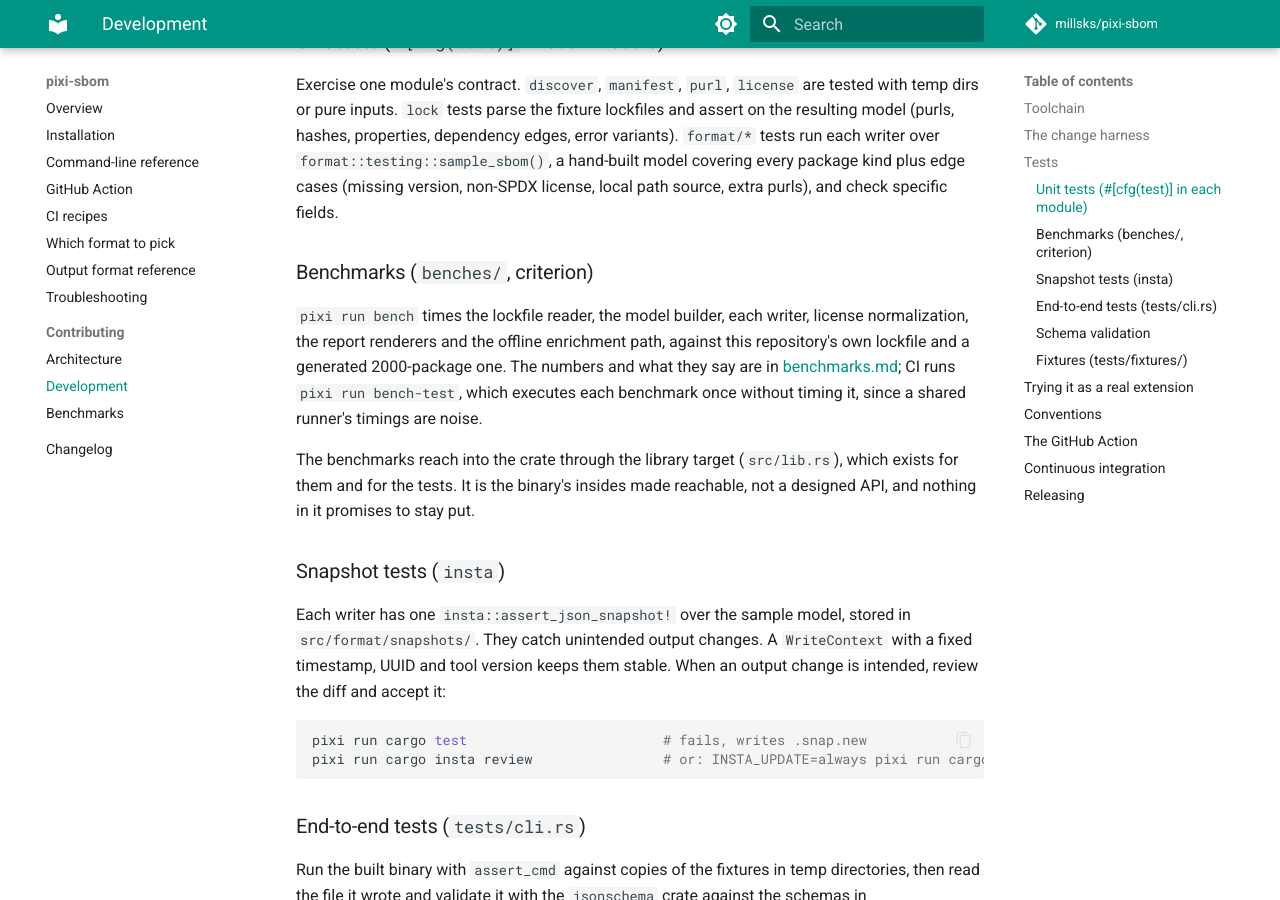
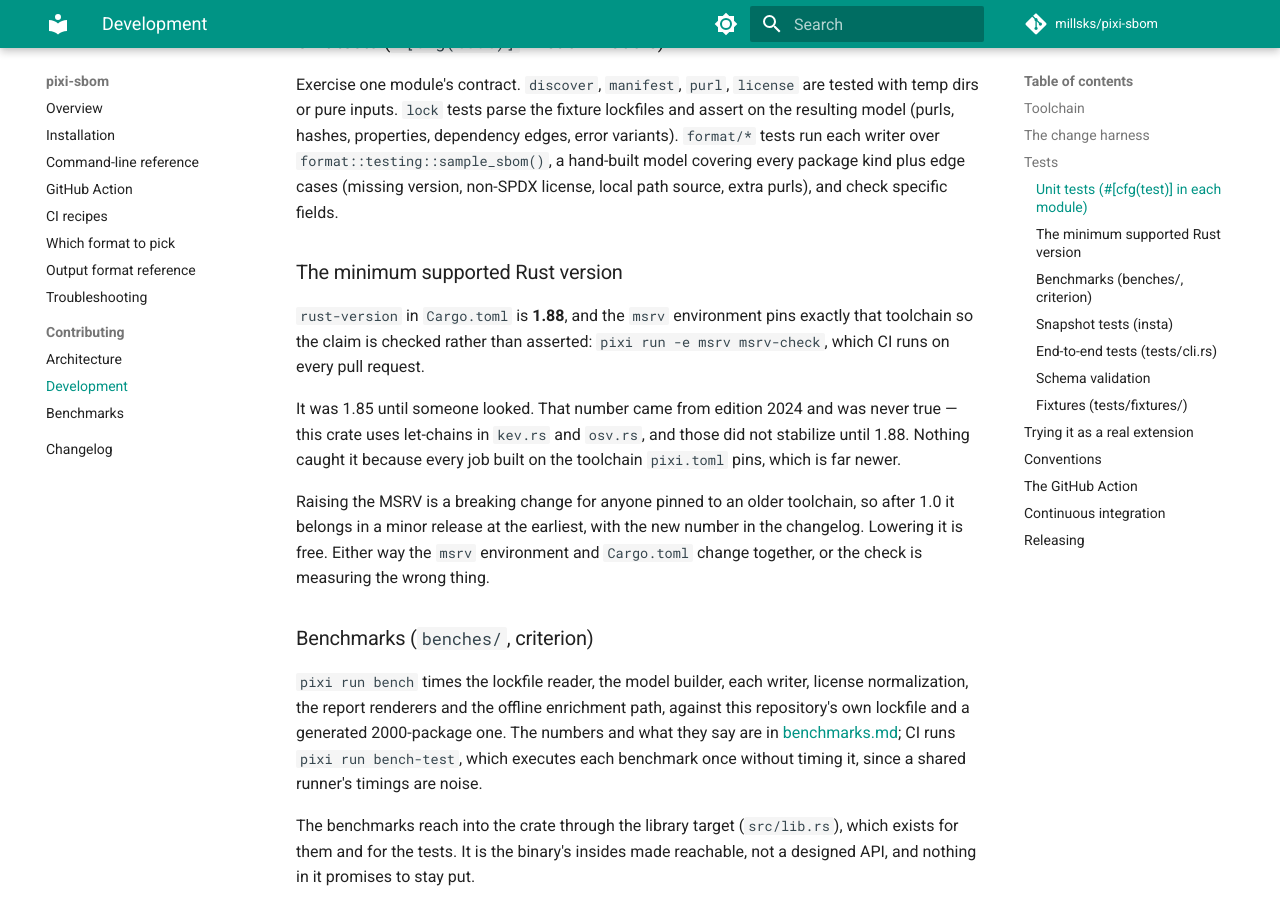
Before and after one commit to aesir-oss/pixi-sbom, an MkDocs documentation site: the page built from docs/development.md, in a window 1280 px wide and 900 px high, scrolled down 2361 px. Built offline with MkDocs 1.6.1 and Material for MkDocs 9.7.7, drawn with Linux system fonts in a browser that asks for light colours; comment, search, counter and statistics services are not loaded; the version menu is left out; some of the changed text lies outside the part shown.

Commit message:
fix: the MSRV was never 1.85, and nothing was checking (#208)
Cargo.toml claimed rust-version = "1.85". The crate has used let-chains
in kev.rs and osv.rs for some time, and those did not stabilize until
1.88, so anyone honoring the declared minimum could not have built this
at all. Nothing caught it because every job builds on the toolchain
pixi.toml pins, which is ten minor versions newer.

The number is 1.88 now, and it is proved rather than asserted: an `msrv`
environment pins exactly that toolchain, `pixi run -e msrv msrv-check`
builds against it, and CI runs that on every pull request. Verified
before changing the number -- 1.88.0 compiles the whole tree clean.

The policy is written down beside it: raising the MSRV is breaking for
anyone pinned to an older toolchain, so after 1.0 it is a minor release
at the earliest, and Cargo.toml and the msrv environment move together
or the check measures the wrong thing.

Closes #201.

Co-authored-by: Claude Opus 5 (1M context) <noreply@anthropic.com>

```diff
--- a/Cargo.toml
+++ b/Cargo.toml
@@ -2,7 +2,10 @@
 name = "pixi-sbom"
 version = "0.10.1"
 edition = "2024"
-rust-version = "1.85"
+# Proved rather than asserted: `pixi run -e msrv msrv-check` builds on exactly this toolchain,
+# and CI runs it. Raised from 1.85, which had never been true — let-chains, which this crate
+# uses in kev.rs and osv.rs, did not stabilize until 1.88.
+rust-version = "1.88"
 description = "Generate a CycloneDX or SPDX SBOM from a pixi.lock file"
 license = "Apache-2.0"
 repository = "https://github.com/millsks/pixi-sbom"
--- a/docs/development.md
+++ b/docs/development.md
@@ -73,6 +73,19 @@ Exercise one module's contract. `discover`, `manifest`, `purl`, `license` are te
 edges, error variants). `format/*` tests run each writer over `format::testing::sample_sbom()`, a hand-built model
 covering every package kind plus edge cases (missing version, non-SPDX license, local path source, extra purls), and
 check specific fields.
+
+### The minimum supported Rust version
+
+`rust-version` in `Cargo.toml` is **1.88**, and the `msrv` environment pins exactly that toolchain so the claim is
+checked rather than asserted: `pixi run -e msrv msrv-check`, which CI runs on every pull request.
+
+It was 1.85 until someone looked. That number came from edition 2024 and was never true — this crate uses
+let-chains in `kev.rs` and `osv.rs`, and those did not stabilize until 1.88. Nothing caught it because every job
+built on the toolchain `pixi.toml` pins, which is far newer.
+
+Raising the MSRV is a breaking change for anyone pinned to an older toolchain, so after 1.0 it belongs in a minor
+release at the earliest, with the new number in the changelog. Lowering it is free. Either way the `msrv`
+environment and `Cargo.toml` change together, or the check is measuring the wrong thing.
 
 ### Benchmarks (`benches/`, criterion)
 
@@ -169,6 +182,7 @@ release containing them exists; keep `action.yml` inputs and the CLI in step at
 | Lint | ubuntu | `pixi run pre-commit-run`, `cargo fmt --check`, `lint`, `check` |
 | Test | `ubuntu-latest`, `macos-latest`, `windows-latest` | `pixi run test` |
 | Coverage gate | ubuntu | `pixi run cov` |
+| Builds on the MSRV | ubuntu | `pixi run -e msrv msrv-check`: the oldest toolchain `Cargo.toml` claims |
 | Benchmarks compile and run | ubuntu | `pixi run bench-test`: every benchmark runs once, untimed |
 | Performance (separate workflow) | all five release platforms | `pixi run perf`: builds two refs on one runner and compares them; fails on binary size or peak memory, reports wall time. On demand, weekly and on pushes to `main` — not on pull requests. See [benchmarks.md](benchmarks.md) |
 | Build | same three | `pixi run build` and `--version` smoke test |
```
Also changed, not shown: pixi.toml (+10 -0 lines), 2 other files.
